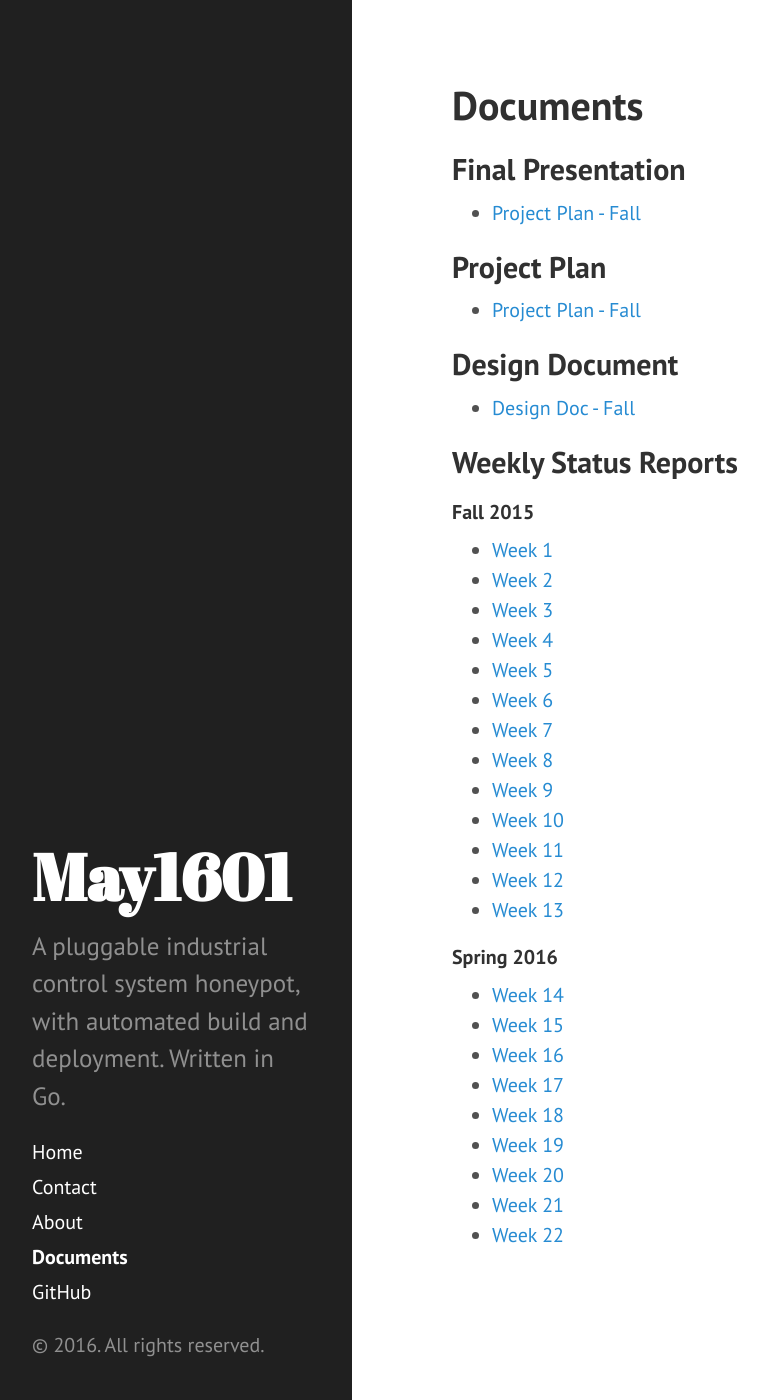
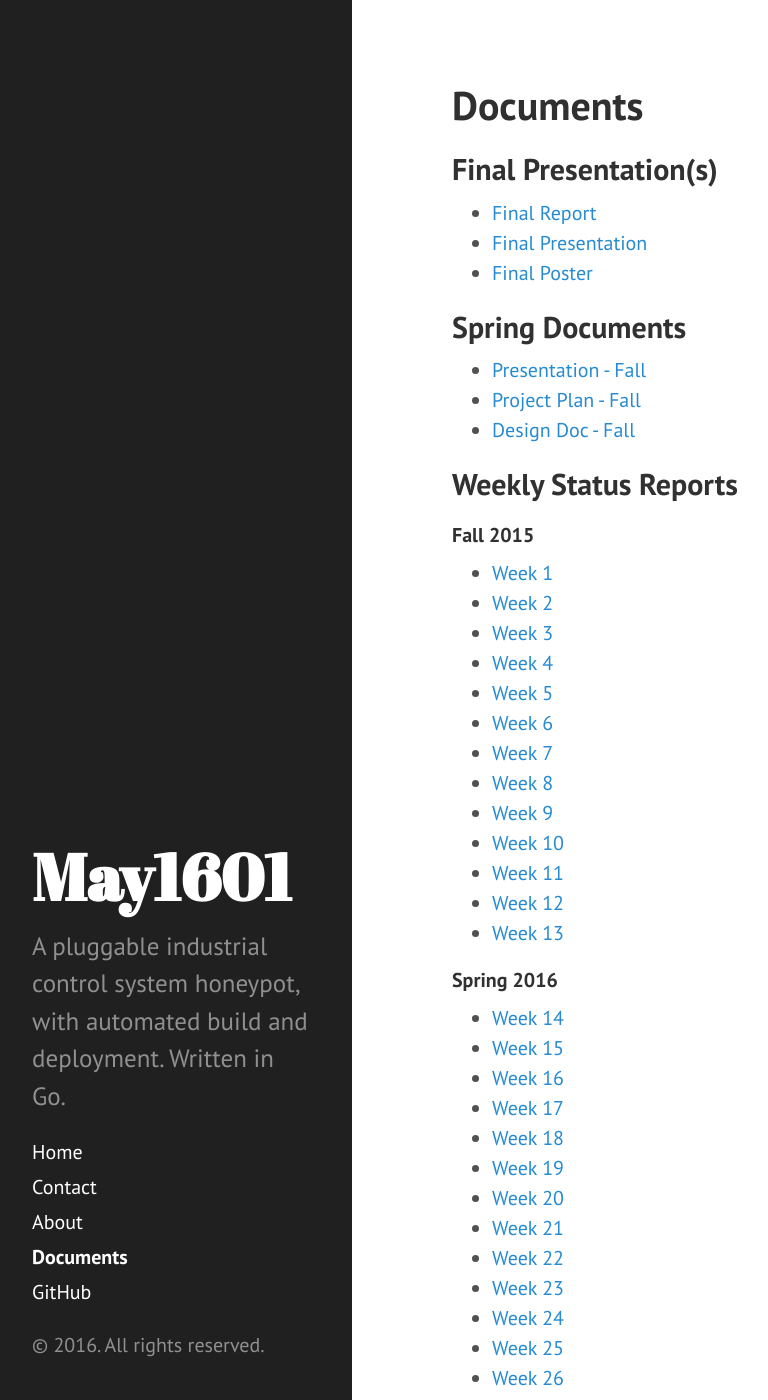
Before and after one commit to Senior-Design-May1601/website, a Jekyll site: the page built from documents/index.md, in a window 1280 px wide and 1400 px high. Shown: the whole window, without its empty margins (8-776 px from the left). Built offline with Jekyll 4.4.1, drawn with Linux system fonts in a browser that asks for light colours; Markdown is read by kramdown in place of the engine named in the settings.

Commit message:
Final docs update

```diff
--- a/documents/index.md
+++ b/documents/index.md
@@ -4,18 +4,17 @@ title: Documents
 ---
 
 
-## Final Presentation
+## Final Presentation(s)
 
-* [Project Plan - Fall](/assets/fall_presentation.pdf)
+* [Final Report](/assets/May1601-Final-Report.pdf)
+* [Final Presentation](/assets/May1601-Final-Presentation.pdf)
+* [Final Poster](/assets/May1601-Final-Poster.pdf)
 
-## Project Plan
+## Spring Documents
 
+* [Presentation - Fall](/assets/fall_presentation.pdf)
 * [Project Plan - Fall](/assets/fall_project_plan.pdf)
-
-## Design Document
-
 * [Design Doc - Fall](/assets/fall_design_doc.pdf)
-
 
 ## Weekly Status Reports
 
@@ -44,3 +43,7 @@ title: Documents
 * [Week 20](/assets/Week20.pdf)
 * [Week 21](/assets/Week21.pdf)
 * [Week 22](/assets/Week22.pdf)
+* [Week 23](/assets/Week23.pdf)
+* [Week 24](/assets/Week24.pdf)
+* [Week 25](/assets/Week25.pdf)
+* [Week 26](/assets/Week26.pdf)
```
Also changed, not shown: 7 other files.
